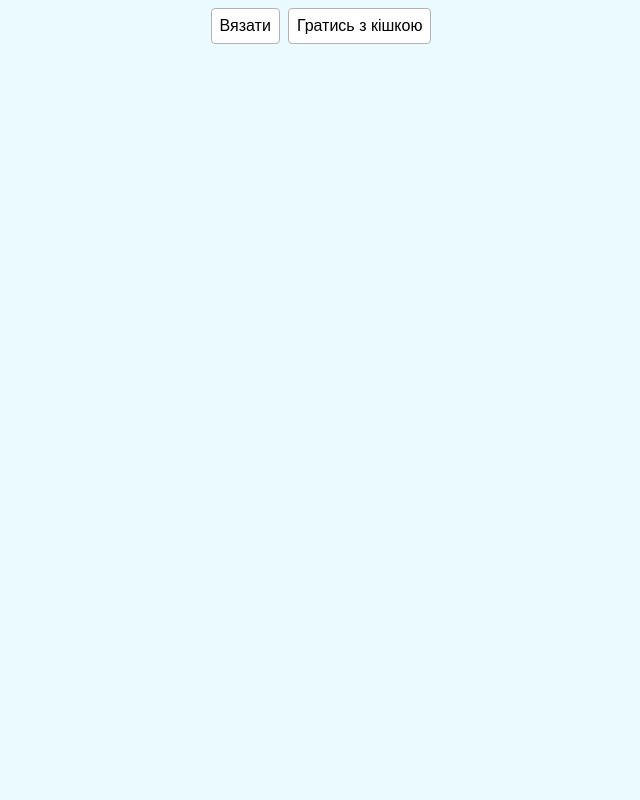
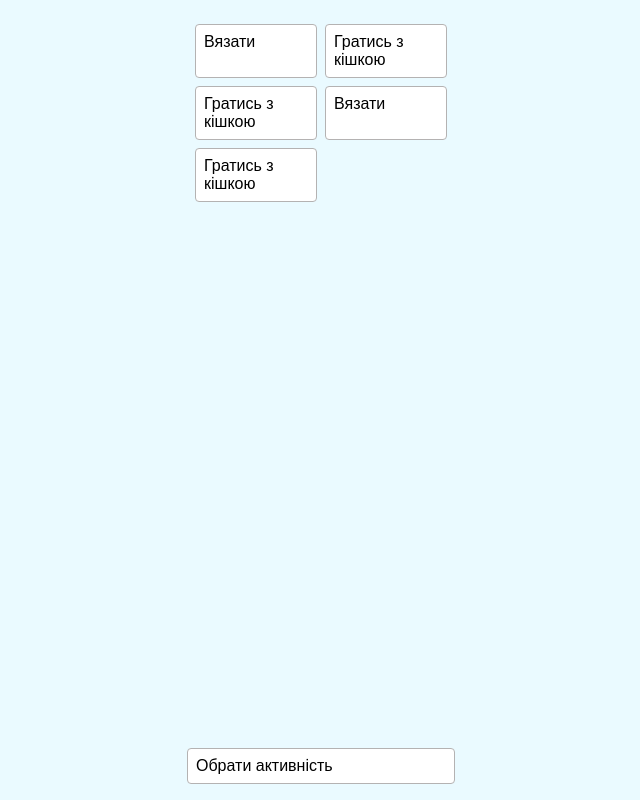
Before and after one commit to ivan-hryshko/action-selector, a Nuxt app: page / in a window 1280 px wide. Shown: the whole page, without its empty margins (319-959 px from the left). Built offline with nearby package versions, Linux system fonts and the light colour scheme.

Commit message:
feat: added basic

```diff
--- a/app.vue
+++ b/app.vue
@@ -1,5 +1,6 @@
 <template>
   <div class="main">
+    <div class="container">
       <div
         class="actions-list"
       >
@@ -10,17 +11,28 @@
         >
           {{ action }}
         </div>
-
       </div>
-    <!-- <NuxtRouteAnnouncer />
-    <NuxtWelcome /> -->
+      <div class="footer">
+        <div
+          class="action"
+        >
+          Обрати активність
+        </div>
+      </div>
+    </div>
     </div>
 </template>
 
 <script setup>
 import { ref } from 'vue';
 
-const actionsList = ['Вязати', 'Гратись з кішкою']
+const actionsList = [
+  'Вязати',
+  'Гратись з кішкою',
+  'Гратись з кішкою',
+  'Вязати',
+  'Гратись з кішкою',
+  ]
 </script>
 
 <style lang="scss">
@@ -29,6 +41,14 @@ const actionsList = ['Вязати', 'Гратись з кішкою']
   justify-content: center;
   background-color: #eafaff;
   height: 100vh;
+
+  .container {
+    display: flex;
+    flex-direction: column;
+    justify-content: space-between;
+    width: 300px;
+    padding: 16px;
+  }
 }
 
 .actions-list {
@@ -37,13 +57,13 @@ const actionsList = ['Вязати', 'Гратись з кішкою']
   grid-auto-rows: min-content;
   gap: 8px;
   padding: 8px;
-
+  overflow-y: auto;
+}
 .action {
   padding: 8px;
   border: 1px solid rgb(180, 178, 178);
   border-radius: 4px;
   background-color: white;
-  }
 }
 
 /* assets/css/reset.css */
```
Lines whose indentation alone changed are shown as unchanged.
